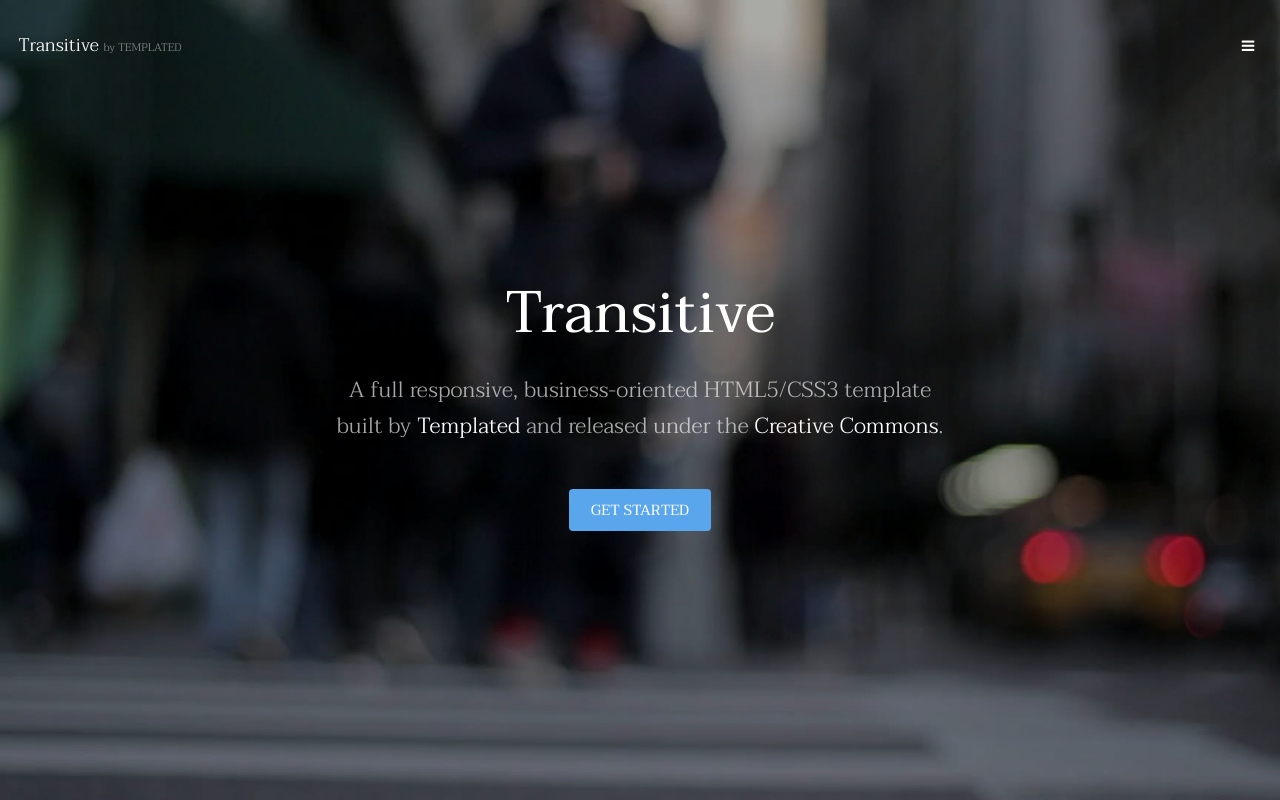
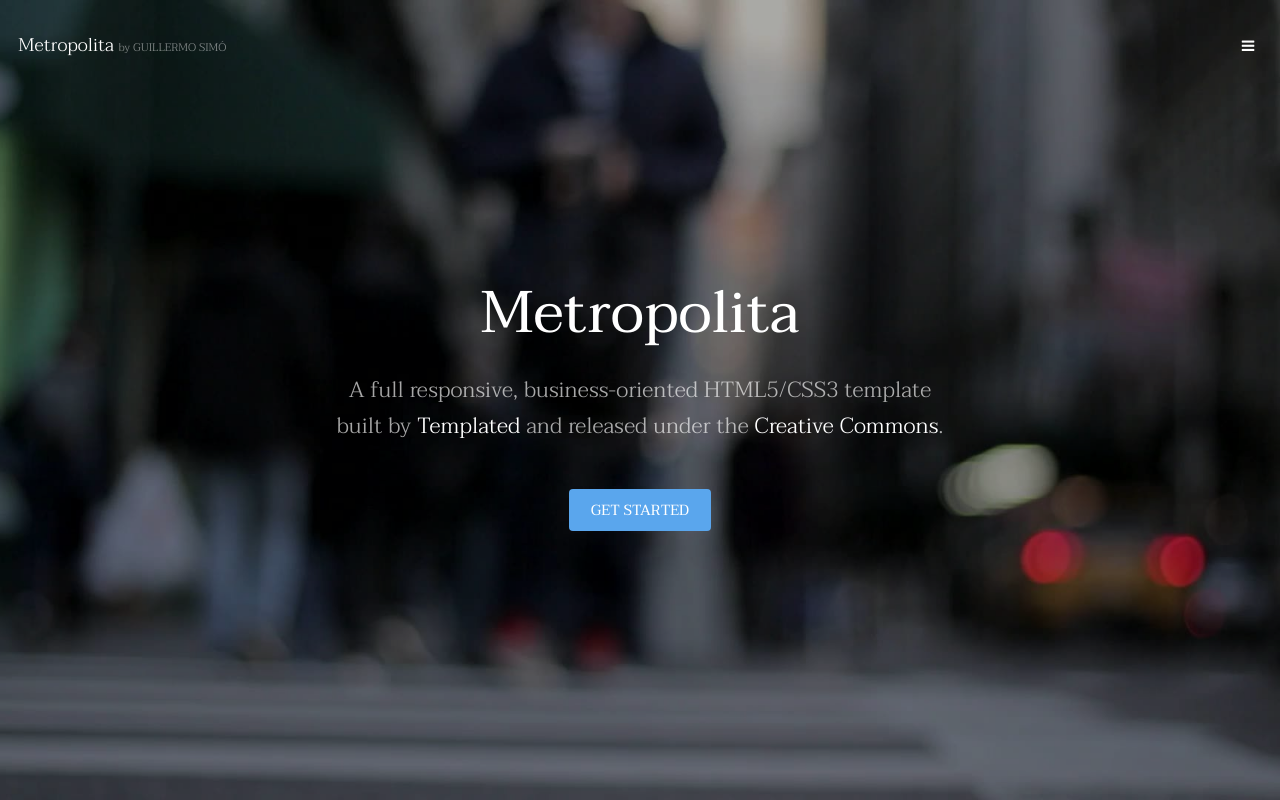
Before and after one commit to Guillermogas/REP_04_METROPOLITA, a plain HTML site: page metropolita/index.html in a window 1280 px wide. Shown: the top 800 px of the page. Drawn offline with Linux system fonts and the light colour scheme.

Commit message:
Cambios en la portada por GUILLERMO

```diff
--- a/metropolita/index.html
+++ b/metropolita/index.html
@@ -6,7 +6,7 @@
 -->
 <html>
 	<head>
-		<title>Transitive by TEMPLATED</title>
+		<title>Metropolita by GUILLERMO SIMÓ</title>
 		<meta charset="utf-8" />
 		<meta name="viewport" content="width=device-width, initial-scale=1" />
 		<link rel="stylesheet" href="assets/css/main.css" />
@@ -15,7 +15,7 @@
 
 		<!-- Header -->
 			<header id="header" class="alt">
-				<div class="logo"><a href="index.html">Transitive <span>by TEMPLATED</span></a></div>
+				<div class="logo"><a href="index.html">Metropolita <span>by GUILLERMO SIMÓ</span></a></div>
 				<a href="#menu" class="toggle"><span>Menu</span></a>
 			</header>
 
@@ -36,7 +36,7 @@
 		-->
 			<section id="banner" data-video="images/banner">
 				<div class="inner">
-					<h1>Transitive</h1>
+					<h1>Metropolita</h1>
 					<p>A full responsive, business-oriented HTML5/CSS3 template<br />
 					built by <a href="https://templated.co/">Templated</a> and released under the <a href="https://templated.co/license">Creative Commons</a>.</p>
 					<a href="#one" class="button special scrolly">Get Started</a>
```
